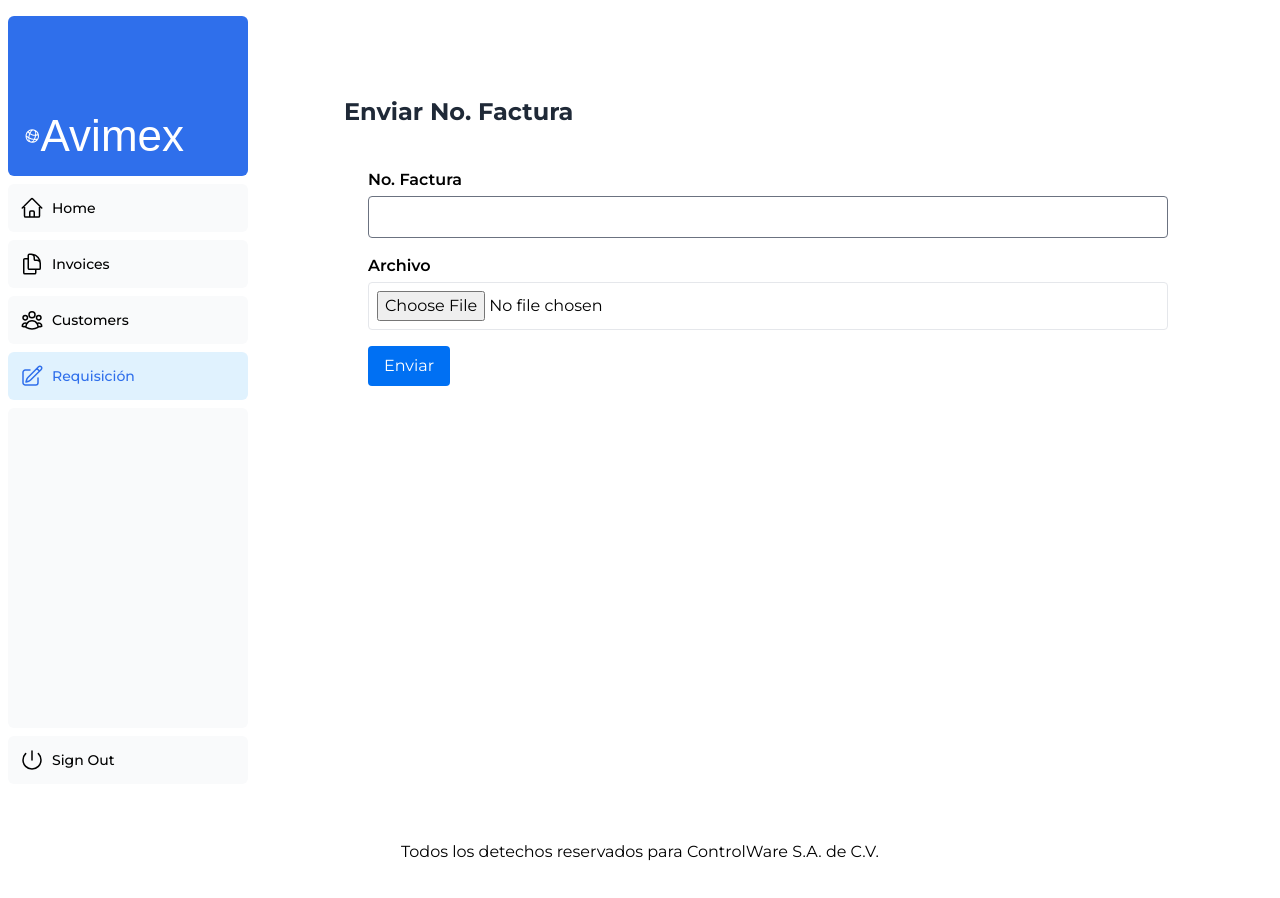
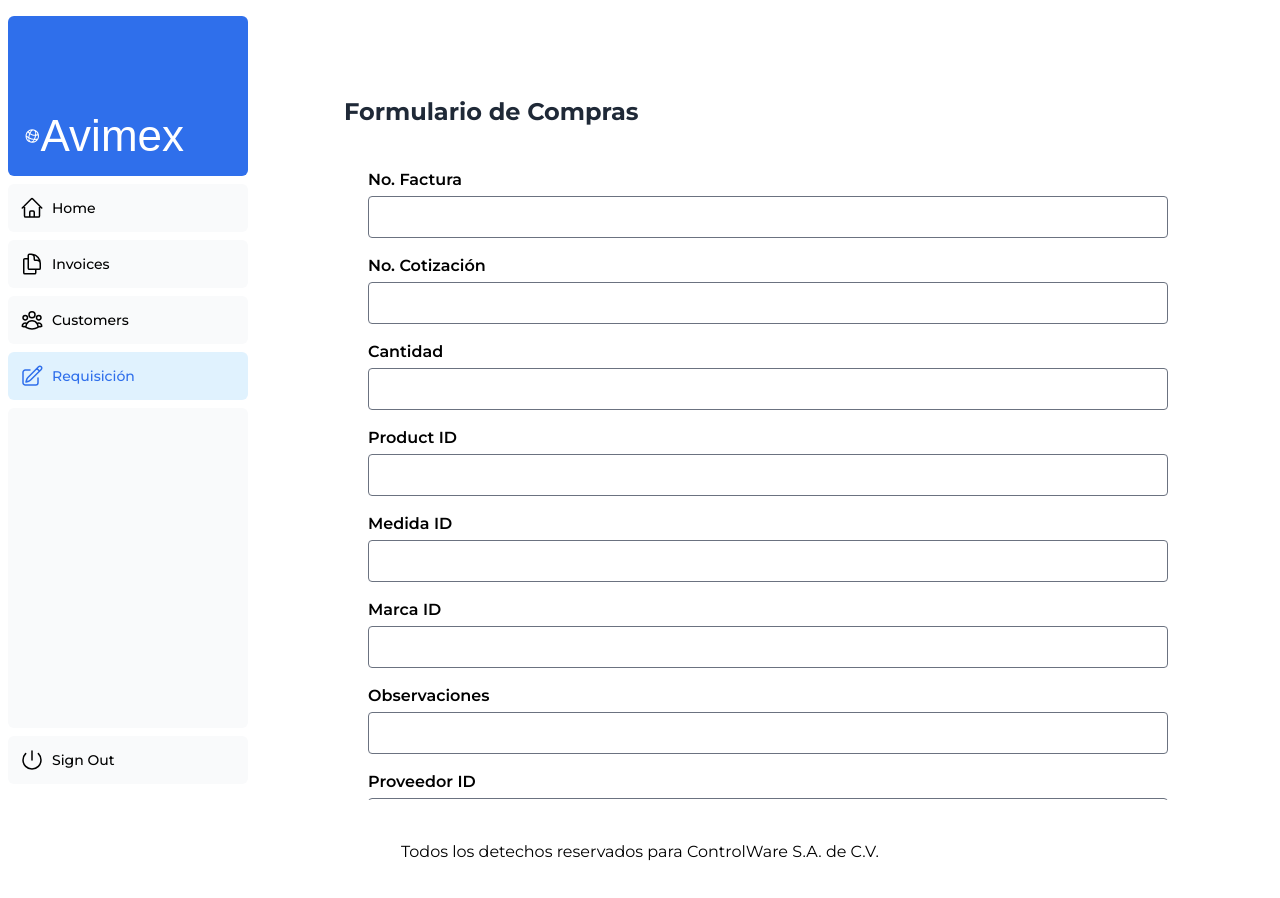
Before and after one commit to Vantar23/avimex-intranet, a Next.js app: page /dashboard/form in a window 1280 px wide. Shown: the top 898 px of the page. Built offline with nearby package versions, Linux system fonts and the light colour scheme; a web font is replaced by a local one.

Commit message:
Prueba nuevo formulario

```diff
--- a/app/dashboard/form/page.tsx
+++ b/app/dashboard/form/page.tsx
@@ -2,39 +2,53 @@
 
 import { useState } from "react";
 
-export default function FormularioPrueba() {
-  const [noFactura, setNoFactura] = useState("");
-  const [archivo, setArchivo] = useState<File | null>(null);
+export default function FormularioCompleto() {
+  const [formulario, setFormulario] = useState({
+    noFactura: "",
+    noCotizacion: "",
+    cantidad: "",
+    productId: "",
+    medidaId: "",
+    marcaId: "",
+    observaciones: "",
+    proveedorId: "",
+  });
+  const [archivos, setArchivos] = useState<File[]>([]);
   const [mensaje, setMensaje] = useState("");
 
   const manejarCambioTexto = (e: React.ChangeEvent<HTMLInputElement>) => {
-    setNoFactura(e.target.value);
-    console.log("No factura actualizado:", e.target.value);
+    const { name, value } = e.target;
+    setFormulario((prev) => ({ ...prev, [name]: value }));
+    console.log(`${name} actualizado:`, value);
   };
 
   const manejarCambioArchivo = (e: React.ChangeEvent<HTMLInputElement>) => {
-    if (e.target.files && e.target.files[0]) {
-      setArchivo(e.target.files[0]);
-      console.log("Archivo seleccionado:", e.target.files[0].name);
+    if (e.target.files) {
+      setArchivos(Array.from(e.target.files));
+      console.log("Archivos seleccionados:", Array.from(e.target.files).map((file) => file.name));
     }
   };
 
   const manejarEnvio = async (e: React.FormEvent<HTMLFormElement>) => {
     e.preventDefault();
 
-    if (!noFactura) {
+    // Validar campos requeridos
+    if (!formulario.noFactura) {
       alert("Por favor, completa el campo 'No. Factura' antes de enviar.");
       return;
     }
-
-    if (!archivo) {
-      alert("Por favor, selecciona un archivo antes de enviar.");
+    if (archivos.length === 0) {
+      alert("Por favor, selecciona al menos un archivo antes de enviar.");
       return;
     }
 
     const formData = new FormData();
-    formData.append("noFactura", noFactura);
-    formData.append("archivo1", archivo); // Enviar archivo con nombre 'archivo1'
+    archivos.forEach((archivo, index) => {
+      formData.append(`archivo${index + 1}`, archivo); // archivo1, archivo2...
+    });
+    Object.entries(formulario).forEach(([key, value]) => {
+      formData.append(key, value);
+    });
 
     try {
       const response = await fetch("http://37.27.133.117/backend/api/compras", {
@@ -46,8 +60,17 @@ export default function FormularioPrueba() {
         const data = await response.json();
         setMensaje("Datos enviados exitosamente: " + data.message);
         console.log("Respuesta del servidor:", data);
-        setNoFactura(""); // Limpiar el campo noFactura
-        setArchivo(null); // Limpiar el archivo seleccionado
+        setFormulario({
+          noFactura: "",
+          noCotizacion: "",
+          cantidad: "",
+          productId: "",
+          medidaId: "",
+          marcaId: "",
+          observaciones: "",
+          proveedorId: "",
+        });
+        setArchivos([]);
       } else {
         const errorData = await response.json();
         setMensaje("Error: " + errorData.error);
@@ -61,33 +84,53 @@ export default function FormularioPrueba() {
 
   return (
     <div>
-      <h1 className="text-2xl font-bold text-gray-800 mb-4">Enviar No. Factura</h1>
+      <h1 className="text-2xl font-bold text-gray-800 mb-4">Formulario de Compras</h1>
       <form className="bg-white rounded p-6 space-y-4" onSubmit={manejarEnvio}>
-        <div>
-          <label className="block font-semibold mb-1">No. Factura</label>
+        {/* Campos de texto */}
+        {[
+          { label: "No. Factura", name: "noFactura", type: "text" },
+          { label: "No. Cotización", name: "noCotizacion", type: "text" },
+          { label: "Cantidad", name: "cantidad", type: "number" },
+          { label: "Product ID", name: "productId", type: "text" },
+          { label: "Medida ID", name: "medidaId", type: "text" },
+          { label: "Marca ID", name: "marcaId", type: "text" },
+          { label: "Observaciones", name: "observaciones", type: "text" },
+          { label: "Proveedor ID", name: "proveedorId", type: "text" },
+        ].map(({ label, name, type }) => (
+          <div key={name}>
+            <label className="block font-semibold mb-1">{label}</label>
             <input
-            type="text"
+              type={type}
+              name={name}
               className="border rounded w-full p-2"
-            value={noFactura}
+              value={formulario[name as keyof typeof formulario]}
               onChange={manejarCambioTexto}
               required
             />
           </div>
+        ))}
+
+        {/* Campo de archivos */}
         <div>
-          <label className="block font-semibold mb-1">Archivo</label>
+          <label className="block font-semibold mb-1">Archivos</label>
           <input
             type="file"
             className="border rounded w-full p-2"
             onChange={manejarCambioArchivo}
+            multiple
             required
           />
         </div>
+
+        {/* Botón de envío */}
         <div className="mt-4">
           <button type="submit" className="bg-blue-500 text-white rounded px-4 py-2">
             Enviar
           </button>
         </div>
       </form>
+
+      {/* Mensaje de respuesta */}
       {mensaje && <p className="mt-4 text-green-600">{mensaje}</p>}
     </div>
   );
```
Lines whose indentation alone changed are shown as unchanged.
